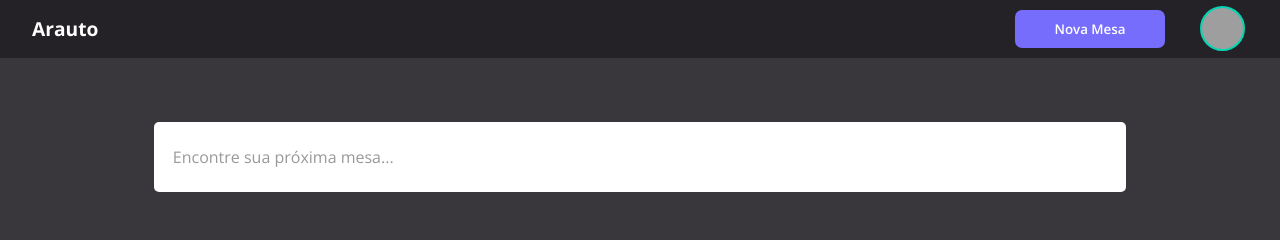
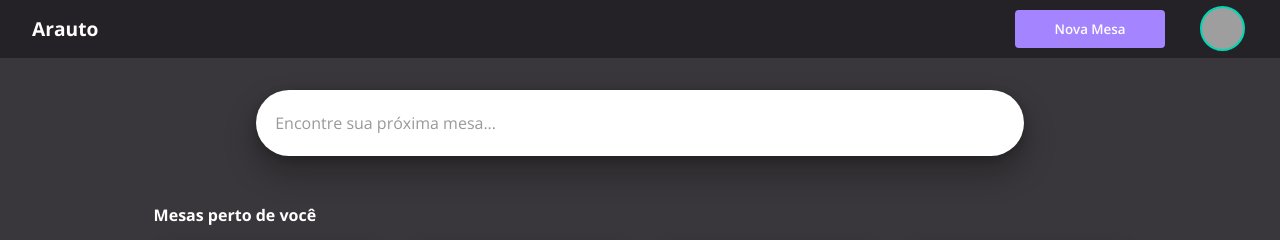
Before and after one commit to blueskiy/hackathon-arauto, a React (Create React App) app: page / in a window 1280 px wide. Shown: the top 240 px of the page. Built offline with nearby package versions, Linux system fonts and the light colour scheme; grey boxes are pictures that could not be loaded.

Commit message:
Improving Styles

```diff
--- a/src/header.scss
+++ b/src/header.scss
@@ -31,13 +31,13 @@
             padding: 10px 0;
             cursor: pointer;
             font-weight: 600;
-            border-radius: 7px;
-            background-color: #766dfc;
+            border-radius: 4px;
+            background-color: #a584ff;
             transition: all 200ms ease-in-out;
             font-family: 'Open Sans', sans-serif;
 
             &:hover {
-                background-color: #5c53f5;
+                background-color:  #956eff;
             }
 
             &:focus {
--- a/src/search.scss
+++ b/src/search.scss
@@ -1,15 +1,16 @@
 .search-wrapper {
     display: flex;
-    margin: 4rem 0 3rem;
+    margin: 2rem 0 3rem;
     justify-content: center;
 
     .search {
-        width: 76vw;
-        height: 70px;
+        width: 60vw;
+        height: 66px;
         color: #999;
-        line-height: 70px;
-        border-radius: 5px;
+        line-height: 66px;
+        border-radius:33px;
         padding-left: 1.2rem;
         background-color: #fff;
+        box-shadow: 0px 16px 32px rgba(5, 5, 5, 0.322), 0px 3px 8px rgba(17, 15, 19, 0.274);
     }
 }
```
